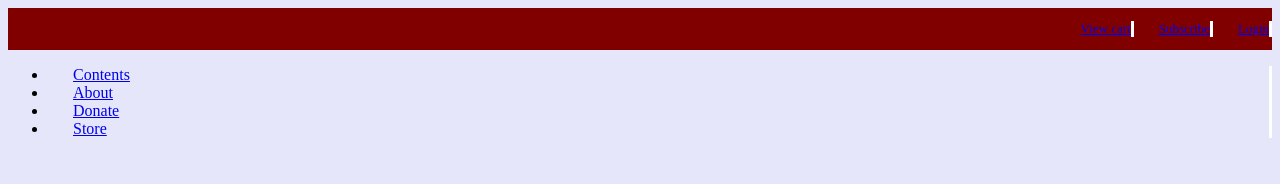
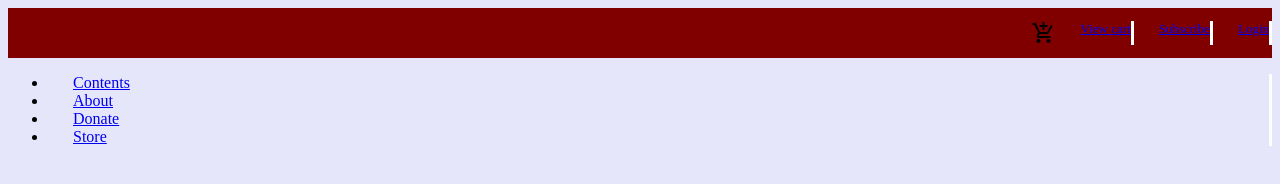
Before and after one commit to Gregory-Alexander-Bertrand/Navbar2.0, a plain HTML site: page index.html in a window 1280 px wide. Drawn offline with Linux system fonts and the light colour scheme; a web font is replaced by a local one.

Commit message:
Update index.html

```diff
--- a/index.html
+++ b/index.html
@@ -4,11 +4,16 @@
     <link rel="stylesheet"
           href="https://fonts.googleapis.com/css?family=Adamina">
     <link rel="stylesheet" href="/style.css">
+    <link href="https://fonts.googleapis.com/icon?family=Material+Icons"
+      rel="stylesheet">
 </head>
 <body>
   <header>
       <nav class="alpha">
           <ul class="main">
+               <span class="material-icons">
+                add_shopping_cart
+                </span>
               <li><a href="#">View cart</a></li>
               <li><a href="#">Subscribe</a></li>
               <li><a href="#">Login</a></li>
```
